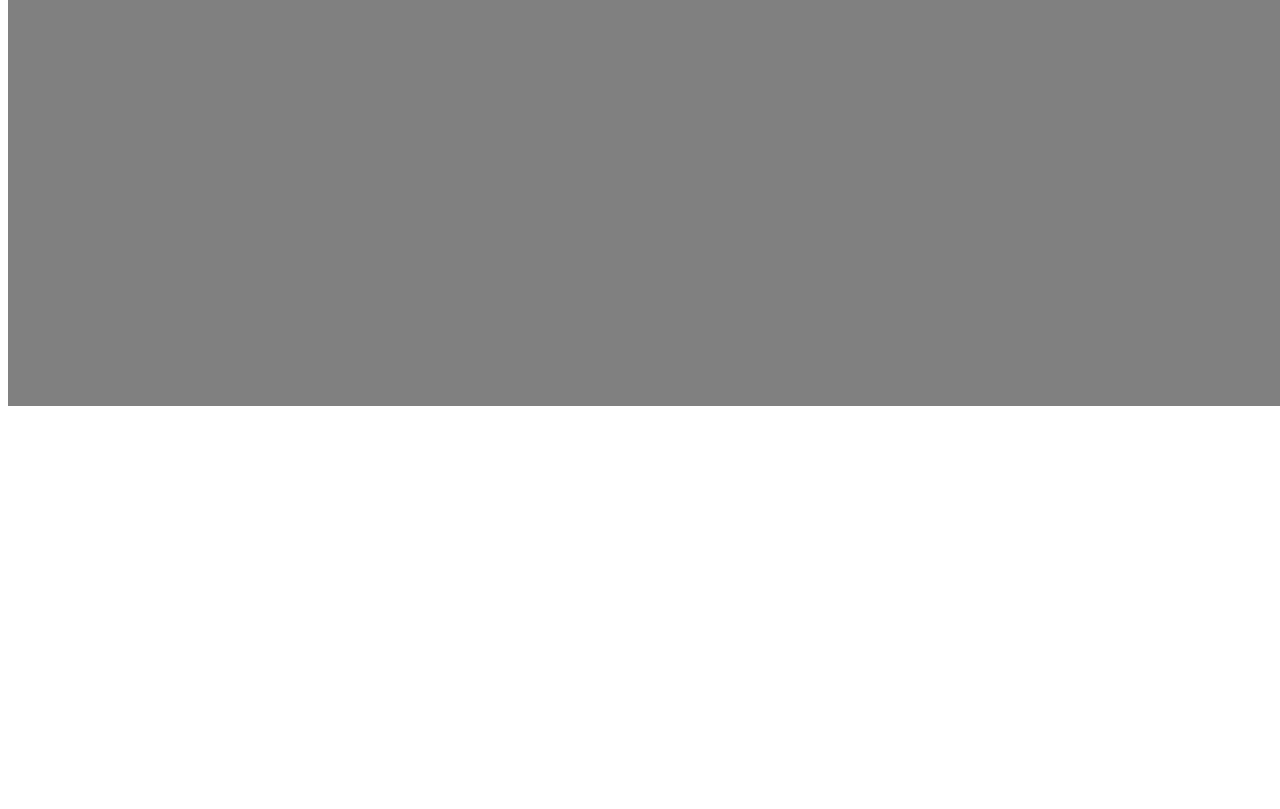
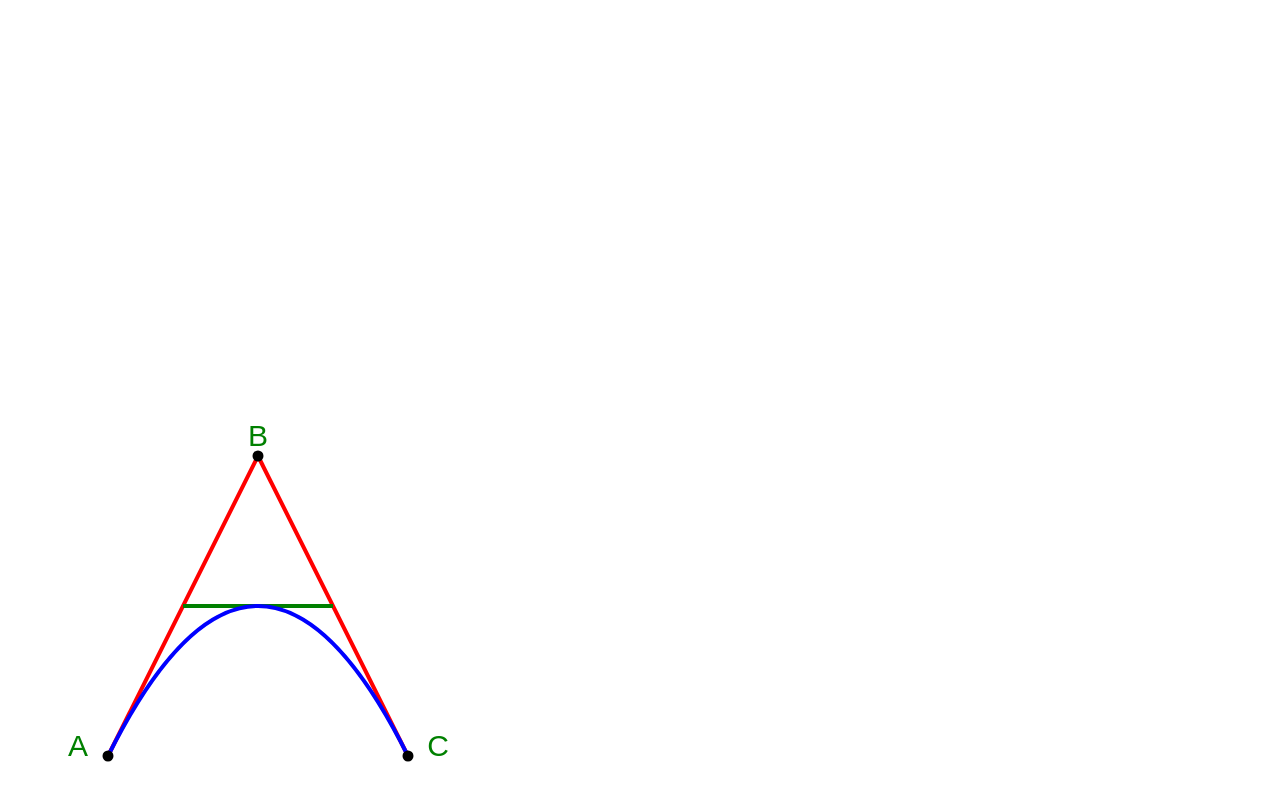
Before and after one commit to Nopro263/familyTree, a plain HTML site: page index.html in a window 1280 px wide. Shown: the part 402-1211 px from the top of the page. Before the commit the page ends 816 px from the top, so only its background shows below. Drawn offline with Linux system fonts and the light colour scheme.

Commit message:
added connection

```diff
--- a/canvas.js
+++ b/canvas.js
@@ -15,6 +15,17 @@ const setNewAbsolutePosition = (element, oldPos, newPos) => {
 }
 
 export const initCanvas = (canvas) => {
+    const svg = document.createElementNS('http://www.w3.org/2000/svg', 'svg');
+
+    //svg.setAttribute("xmlns", "http://www.w3.org/2000/svg");
+    svg.setAttribute("width", window.innerWidth);
+    svg.setAttribute("height", window.innerHeight);
+    svg.setAttribute("viewBox", "0 0 " + window.innerWidth + " " + window.innerHeight);
+
+    console.log(svg)
+
+    canvas.appendChild(svg);
+
     canvas.addEventListener("dragover", (ev) => {
         ev.preventDefault(); // allow dropping
     });
@@ -58,29 +69,34 @@ export const createElement = (canvas) => {
     return element;
 }
 
+
 export const connectElements = (canvas, element1, element2) => {
-    const upperLeftElement = getVal(element1.style.left) < getVal(element2.style.left) ? element1 : element2;
-    const lowerRightElement = getVal(element1.style.left) >= getVal(element2.style.left) ? element1 : element2;
+    const svg = canvas.querySelector("svg");
 
-    console.log(upperLeftElement, lowerRightElement);
+    // variable for the namespace
+    const svgns = "http://www.w3.org/2000/svg";
 
-    const _dx = getVal(lowerRightElement.style.left) - getVal(upperLeftElement.style.left) - upperLeftElement.offsetWidth;
-    const _dy = getVal(lowerRightElement.style.top) - getVal(upperLeftElement.style.top) - upperLeftElement.offsetHeight;
+    // make a simple rectangle
+    let newRect = document.createElementNS(svgns, "line");
 
-    const dx = Math.abs(_dx);
-    const dy = Math.abs(_dy);
-    const flipx = _dx != dx;
-    const flipy = _dy != dy;
 
-    const element = document.createElement("div");
-    element.classList.add("line");
 
-    element.style.width = `${dx}px`;
-    element.style.height = `${dy}px`;
-    element.style.left = `${getVal(upperLeftElement.style.left) + upperLeftElement.offsetWidth}px`;
-    element.style.top = `${getVal(upperLeftElement.style.top) + upperLeftElement.offsetHeight}px`;
+    const updatePos = () => {
+        newRect.setAttribute("x1", getVal(element1.style.left) + element1.offsetWidth / 2);
+        newRect.setAttribute("y1", getVal(element1.style.top) + element1.offsetHeight / 2);
+        newRect.setAttribute("x2", getVal(element2.style.left) + element2.offsetWidth / 2);
+        newRect.setAttribute("y2", getVal(element2.style.top) + element2.offsetHeight / 2);
+    }
 
-    element.style.transform = `scale(${flipx ? -1 : 1}, ${flipy ? -1 : 1}) translate(${flipx ? dx : 0}px, ${flipy ? dy : 0}px)`;
+    updatePos();
 
-    canvas.appendChild(element);
+    element1.addEventListener("dragend", updatePos);
+    element2.addEventListener("dragend", updatePos);
+
+    newRect.setAttribute("stroke", "#5cceee");
+
+
+
+    // append the new rectangle to the svg
+    svg.appendChild(newRect);
 }
--- a/index.css
+++ b/index.css
@@ -27,3 +27,10 @@
     background-color: yellow;
     position: absolute;
 }
+
+.mainCanvas > svg {
+    left: 0;
+    top: 0;
+    background-color: white;
+    position: absolute;
+}
--- a/index.html
+++ b/index.html
@@ -19,5 +19,29 @@
 
         </div>
     </main>
+
+    <svg height="400" width="450" xmlns="http://www.w3.org/2000/svg">
+
+        <!-- Draw the paths -->
+        <path id="lineAB" d="M 100 350 l 150 -300" stroke="red" stroke-width="4"/>
+        <path id="lineBC" d="M 250 50 l 150 300" stroke="red" stroke-width="4"/>
+        <path id="lineMID" d="M 175 200 l 150 0" stroke="green" stroke-width="4"/>
+        <path id="lineAC" d="M 100 350 q 150 -300 300 0" stroke="blue" stroke-width="4" fill="none"/>
+
+        <!-- Mark relevant points -->
+        <g stroke="black" stroke-width="3" fill="black">
+        <circle id="pointA" cx="100" cy="350" r="4" />
+        <circle id="pointB" cx="250" cy="50" r="4" />
+        <circle id="pointC" cx="400" cy="350" r="4" />
+        </g>
+
+        <!-- Label the points -->
+        <g font-size="30" font-family="sans-serif" fill="green" text-anchor="middle">
+        <text x="100" y="350" dx="-30">A</text>
+        <text x="250" y="50" dy="-10">B</text>
+        <text x="400" y="350" dx="30">C</text>
+        </g>
+
+        </svg>
 </body>
 </html>
--- a/index.js
+++ b/index.js
@@ -9,6 +9,4 @@ a.innerHTML = "A";
 const b = createElement(canvas);
 b.innerHTML = "B";
 
-a.addEventListener("dragend", () => {
-    connectElements(canvas, a,b);
-})
+connectElements(canvas, a,b);
```
